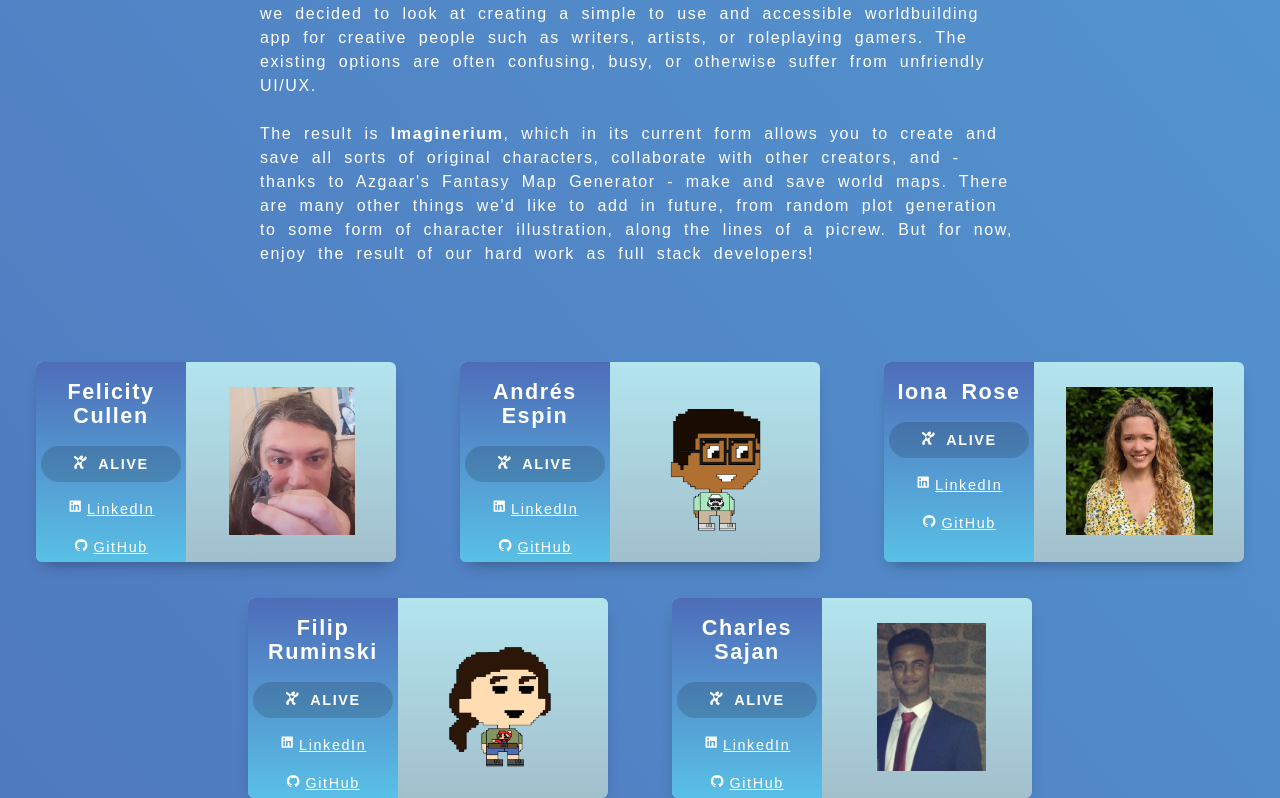
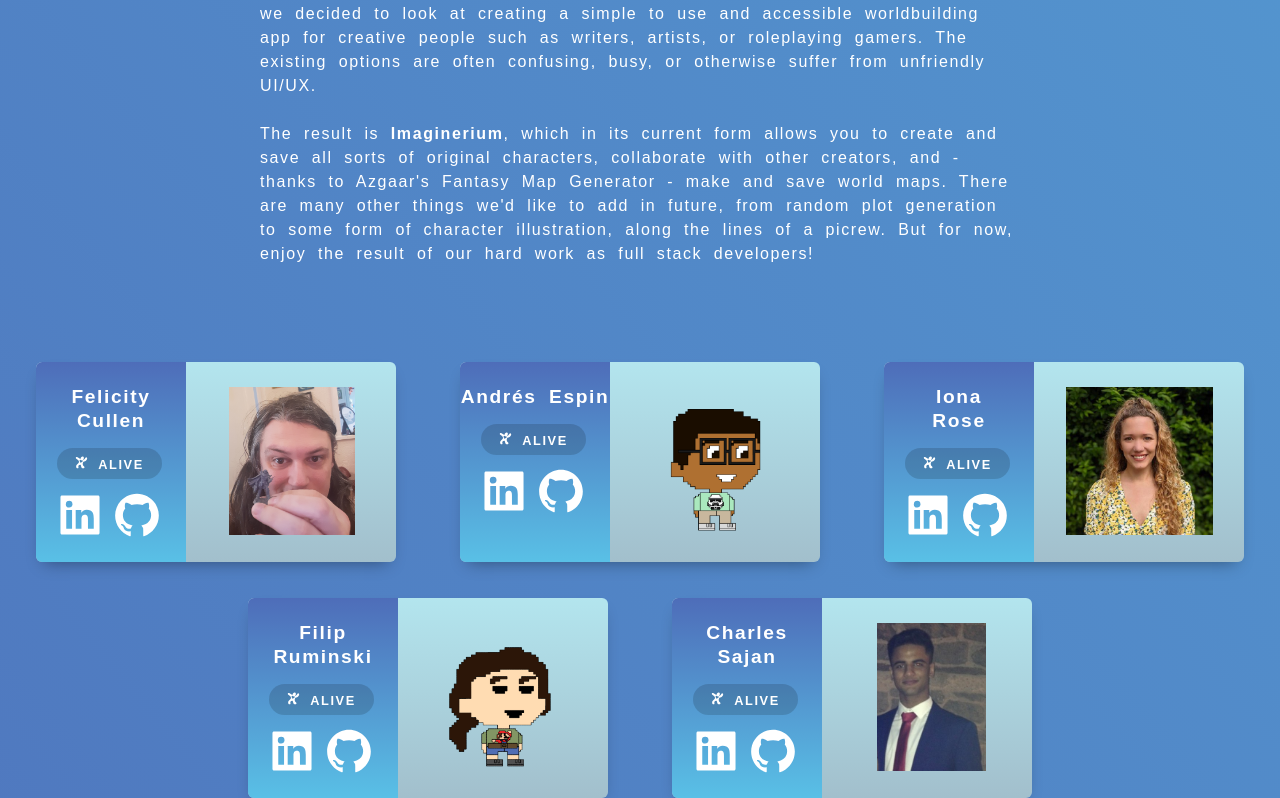
Before and after one commit to SchoolOfCode/bc13_final-project_front-end-room-8-boolean-hooligans, a Next.js app in the folder imaginerium/: page /aboutUs in a window 1280 px wide. Shown: the part 515-1313 px from the top of the page. Built offline with nearby package versions, Linux system fonts and the light colour scheme; no server answers.

Commit message:
Coders cards style fixed

```diff
--- a/imaginerium/pages/aboutUs.js
+++ b/imaginerium/pages/aboutUs.js
@@ -40,11 +40,9 @@ export default function aboutUs() {
                     </span>
                 </div>
                 <div className={styles.stats}>
-                  <div>
-                  <p><AiFillLinkedin className={styles.icon}/><Link className={styles.link} href="https://www.linkedin.com/in/felicitycullen" target="_blank">LinkedIn</Link></p>
-                  </div>
-                  <div>
-                  <p><AiFillGithub className={styles.icon} /><Link className={styles.link} href="https://github.com/Fliss317" target="_blank">GitHub</Link></p>
+                <div className={styles.socialsContainer}>
+                  <div><Link className={styles.link} href="https://www.linkedin.com/in/felicitycullen" target="_blank"><AiFillLinkedin className={styles.icon}/></Link></div>
+                  <div><Link className={styles.link} href="https://github.com/Fliss317" target="_blank"><AiFillGithub className={styles.icon} /></Link></div>
                   </div>
                 </div>
               </div>
@@ -75,11 +73,9 @@ export default function aboutUs() {
                     </span>
                 </div>
                 <div className={styles.stats}>
-                  <div>
-                  <p><AiFillLinkedin className={styles.icon}/><Link className={styles.link} href="https://www.linkedin.com/in/andres-e-036492108/" target="_blank">LinkedIn</Link></p>
-                  </div>
-                  <div>
-                  <p><AiFillGithub className={styles.icon} /><Link className={styles.link} href="https://github.com/andres3m" target="_blank">GitHub</Link></p>
+                <div className={styles.socialsContainer}>
+                  <div><Link className={styles.link} href="https://www.linkedin.com/in/andres-e-036492108/" target="_blank"><AiFillLinkedin className={styles.icon}/></Link></div>
+                  <div><Link className={styles.link} href="https://github.com/andres3m" target="_blank"><AiFillGithub className={styles.icon} /></Link></div>
                   </div>
                 </div>
               </div>
@@ -103,18 +99,16 @@ export default function aboutUs() {
           <div className={styles.card}>
             <div className={styles.additional}>
               <div className={styles.userCard}>
-                <h2>Iona Rose</h2>
-                <div className={styles.aliveStatus}>
+                <h2>Iona<br/>Rose</h2>
+                 <div className={styles.aliveStatus}>
                     <span>
                       <GiHeartInside /> <span>Alive</span>
                     </span>
                 </div>
                 <div className={styles.stats}>
-                  <div>
-                  <p><AiFillLinkedin className={styles.icon}/><Link className={styles.link} href="linkedin.com/in/iona-rose/" target="_blank">LinkedIn</Link></p>
-                  </div>
-                  <div>
-                  <p><AiFillGithub className={styles.icon} /><Link className={styles.link} href="https://github.com/ionarose" target="_blank">GitHub</Link></p>
+                  <div className={styles.socialsContainer}>
+                  <div><Link className={styles.link} href="linkedin.com/in/iona-rose/" target="_blank"><AiFillLinkedin className={styles.icon}/></Link></div>
+                  <div><Link className={styles.link} href="https://github.com/ionarose" target="_blank"><AiFillGithub className={styles.icon} /></Link></div>
                   </div>
                 </div>
               </div>
@@ -145,13 +139,11 @@ export default function aboutUs() {
                     </span>
                 </div>
                 <div className={styles.stats}>
-                  <div>
-                  <p><AiFillLinkedin className={styles.icon}/><Link className={styles.link} href="https://www.linkedin.com/in/filip-ruminski/" target="_blank">LinkedIn</Link></p>
+                <div className={styles.socialsContainer}>
+                  <div><Link className={styles.link} href="https://www.linkedin.com/in/filip-ruminski/" target="_blank"><AiFillLinkedin className={styles.icon}/></Link></div>
+                  <div><Link className={styles.link} href="https://github.com/fruminski" target="_blank"><AiFillGithub className={styles.icon} /></Link></div>
                   </div>
-                  <div>
-                  <p><AiFillGithub className={styles.icon} /><Link className={styles.link} href="https://github.com/fruminski" target="_blank">GitHub</Link></p>
                   </div>
-                </div>
               </div>
               <div className={styles.moreInfo}>
                 <p className={styles.description}>WORDS HERE </p>
@@ -180,13 +172,11 @@ export default function aboutUs() {
                     </span>
                 </div>
                 <div className={styles.stats}>
-                  <div>
-                  <p><AiFillLinkedin className={styles.icon}/><Link className={styles.link} href="https://www.linkedin.com/in/charlessajan/" target="_blank">LinkedIn</Link></p>
+                <div className={styles.socialsContainer}>
+                  <div><Link className={styles.link} href="https://www.linkedin.com/in/charlessajan/" target="_blank"><AiFillLinkedin className={styles.icon}/></Link></div>
+                  <div><Link className={styles.link} href="https://github.com/csajan" target="_blank"><AiFillGithub className={styles.icon} /></Link></div>
                   </div>
-                  <div>
-                  <p><AiFillGithub className={styles.icon} /><Link className={styles.link} href="https://github.com/csajan" target="_blank">GitHub</Link></p>
-                  </div>
-                </div>
+              </div>
               </div>
               <div className={styles.moreInfo}>
                 <p className={styles.description}>WORDS HERE </p>
--- a/imaginerium/styles/aboutUs.module.css
+++ b/imaginerium/styles/aboutUs.module.css
@@ -54,7 +54,7 @@
     border-radius: 6px;
     overflow: hidden;
     position: relative;
-    font-size: 0.9rem;
+    font-size: 0.8rem;
     margin: 10% 0% 0% 0%;
   }
 
@@ -99,6 +99,9 @@
 }
   /* .card  */
   .additional {
+    display: flex;
+    flex-direction: row;
+    gap:5%;
     position: absolute;
     width: 150px;
     height: 100%;
@@ -121,9 +124,9 @@
     width: 280px;
     float: right;
     position: absolute;
-    left: 120px;
+    left: 150px;
     height: 100%;
-    overflow-x: scroll;
+
   }
 
   .image {
@@ -154,35 +157,61 @@
   }
 
   .icon {
+    width: 50px;
+    height: auto;
     padding: 0 5px 0 0;
   }
 
   .description {
-    margin-top: 0px;
     width: 80%;
     float: right;
     text-align: left;
     overflow-y: scroll;
-    height: 100%;
-    padding: 10px;
+    height: 90%;
+    padding: 0px;
+    margin-right: 53px;
+    margin-bottom: 15px;
+    margin-top: 11px;
   }
 
   .additional .aliveStatus {
-    margin: 5px;
+    margin-top: 15px;
     color: #fff;
     text-transform: uppercase;
     font-size: 1em;
     font-weight: bold;
     background: rgba(0, 0, 0, 0.15);
-    padding-top: 6px;
-    padding-bottom: 6px;
+    padding-top: 5px;
+    padding-bottom: 2px;
     border-radius: 100px;
     white-space: nowrap;
     overflow: hidden;
     text-align: center;
+    width: 105px;
+    margin-left: 21px;
   }
 
   .card:hover .additional {
     width: 100%;
     border-radius: 0 5px 5px 0;
   }
+
+.socialsContainer{
+  display: flex;
+  flex-direction: row;
+  justify-content: center;
+  align-items: center;
+  margin-top: 11px;
+  gap: 1%;
+}
+
+.userCard h2 {
+  margin: 15% 0 10% 0;
+}
+  @media (max-width: 374) {
+    .card {
+
+      font-size: 5px;
+    }
+
+  }
```
